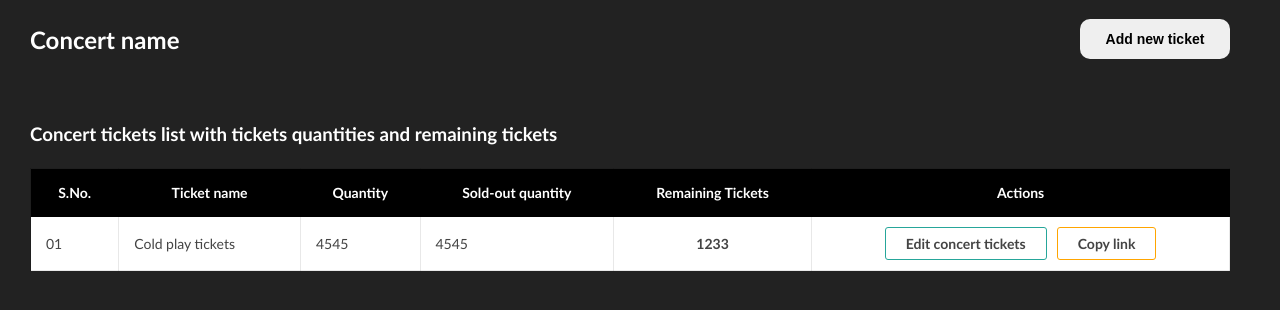
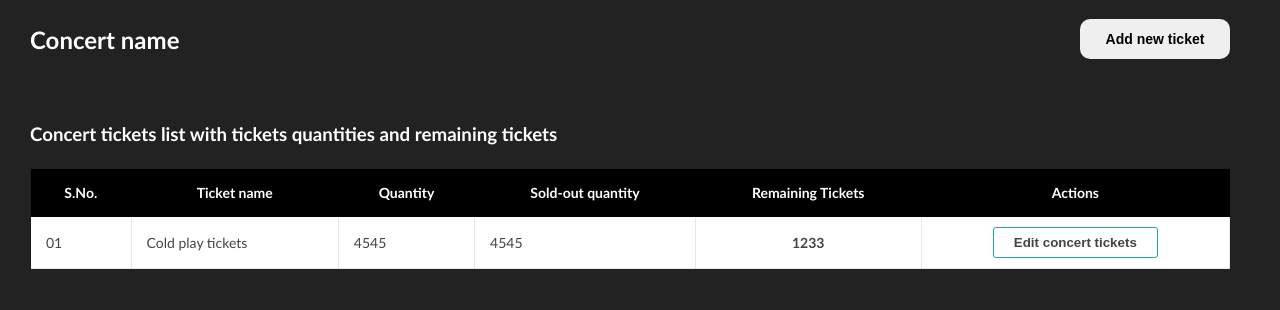
Before and after one commit to constGaurav/get-tickets, a React (Vite) app in the folder frontend/: page /concert/1 in a window 1280 px wide. Shown: the top 310 px of the page. Built offline with nearby package versions, Linux system fonts and the light colour scheme.

Commit message:
updated edit tkt btn

```diff
--- a/frontend/src/pages/concert/index.tsx
+++ b/frontend/src/pages/concert/index.tsx
@@ -50,8 +50,7 @@ const Concert = () => {
                   <th>1233</th>
                   <td>
                     <span className={styles["action_btn"]}>
-                      <a href="#">Edit concert tickets</a>
-                      <a href="#">Copy link</a>
+                      <button onClick={() => null}>Edit concert tickets</button>
                     </span>
                   </td>
                 </tr>
--- a/frontend/src/pages/concert/styles.module.css
+++ b/frontend/src/pages/concert/styles.module.css
@@ -56,7 +56,7 @@ table td {
     gap: 10px;
 }
 
-.action_btn>a {
+.action_btn>button {
     text-decoration: none;
     color: #444;
     background: #fff;
@@ -66,17 +66,18 @@ table td {
     font-weight: bold;
     border-radius: 3px;
     transition: 0.3s ease-in-out;
+    cursor: pointer;
 }
 
-.action_btn>a:nth-child(1) {
+.action_btn>button:nth-child(1) {
     border-color: #26a69a;
 }
 
-.action_btn>a:nth-child(2) {
+.action_btn>button:nth-child(2) {
     border-color: orange;
 }
 
-.action_btn>a:hover {
+.action_btn>button:hover {
     box-shadow: 0 3px 8px #0003;
 }
 
```
